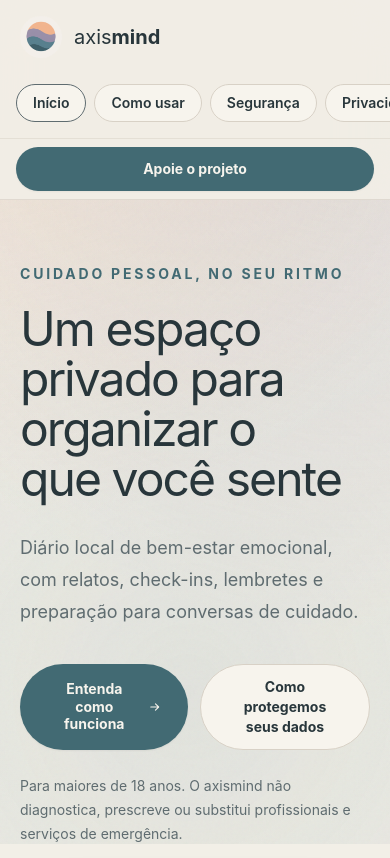
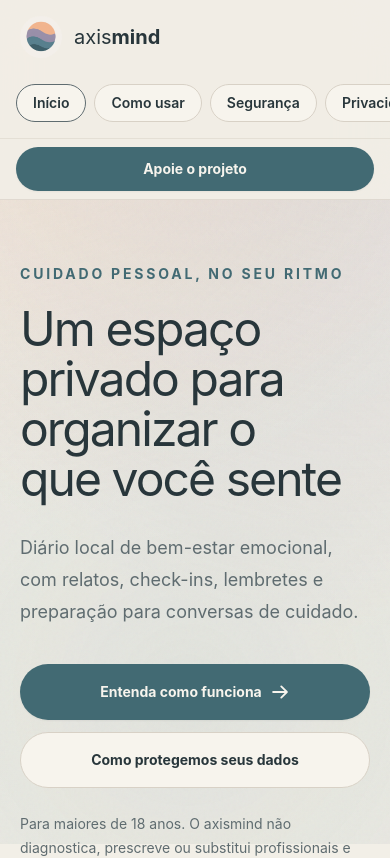
Before and after one commit to natanael-vieira/axismind-htm, a Next.js app: page / in a window 390 px wide. Shown: the top 858 px of the page. Built offline with nearby package versions, Linux system fonts and the light colour scheme.

Commit message:
feat(i18n): ajusta CTAs mobile e documenta plano de internacionalização

```diff
--- a/src/app/page.tsx
+++ b/src/app/page.tsx
@@ -21,9 +21,9 @@ export default function HomePage() {
           <p className="eyebrow">Cuidado pessoal, no seu ritmo</p>
           <h1 className="mt-5 max-w-2xl text-balance text-5xl font-normal leading-[1.04] tracking-[-.04em] sm:text-7xl">{site.title}</h1>
           <p className="mt-7 max-w-xl text-lg leading-8 text-axis-body">{site.description}</p>
-          <div className="mt-9 flex w-full flex-wrap gap-3 sm:w-auto">
-            <Link href="/como-usar/" className={buttonVariants({ className: 'min-w-0 flex-1 gap-2 px-4 text-sm leading-tight sm:flex-none sm:px-7 sm:text-base' })}>Entenda como funciona <ArrowRight size={20} weight="bold" /></Link>
-            <Link href="/seguranca/" className={buttonVariants({ variant: 'outline', className: 'min-w-0 flex-1 px-4 text-sm sm:flex-none sm:px-5' })}>Como protegemos seus dados</Link>
+          <div className="mt-9 flex w-full flex-col gap-3 sm:w-auto sm:flex-row">
+            <Link href="/como-usar/" className={buttonVariants({ className: 'w-full gap-2 px-4 text-sm leading-tight sm:w-auto sm:px-7 sm:text-base' })}>Entenda como funciona <ArrowRight size={20} weight="bold" /></Link>
+            <Link href="/seguranca/" className={buttonVariants({ variant: 'outline', className: 'w-full px-4 text-sm sm:w-auto sm:px-5' })}>Como protegemos seus dados</Link>
           </div>
           <p className="mt-6 max-w-xl text-sm leading-6 text-axis-body">Para maiores de 18 anos. O axismind não diagnostica, prescreve ou substitui profissionais e serviços de emergência.</p>
         </div>
```
Also changed, not shown: 2 other files (tests, documents, lock files or other folders).
